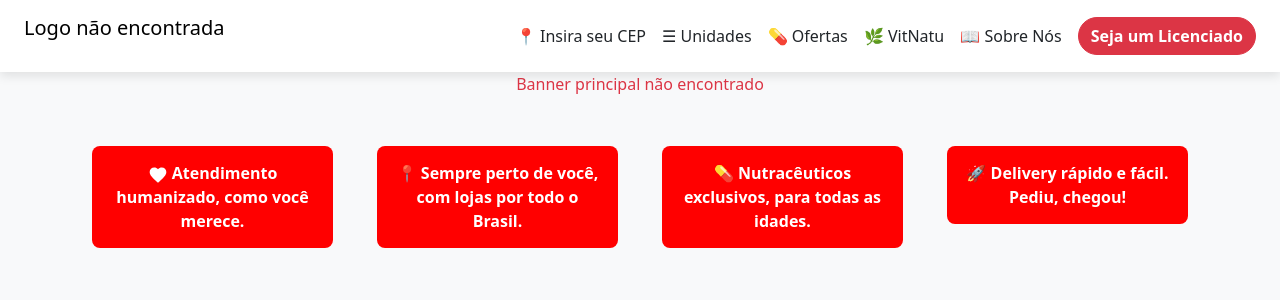
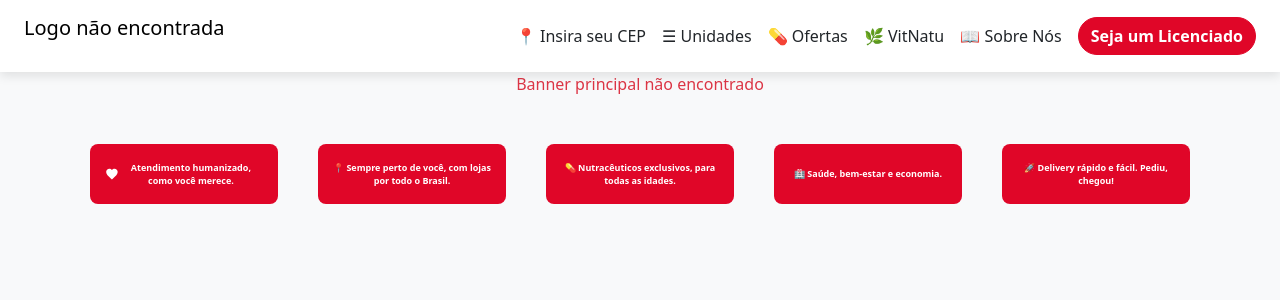
Before and after one commit to Emano4777/poupaqui-admin, a Flask app: template templates/index.html in a window 1280 px wide. Shown: the top 300 px of the page. Run offline with Flask 3, Linux system fonts and the light colour scheme; the template is opened without the code that fills it, so the values that code supplies are empty.

Commit message:
Corrigido bannerss

```diff
--- a/templates/index.html
+++ b/templates/index.html
@@ -34,7 +34,7 @@
         }
 
         .logo-img {
-            width: 150px;
+            width: 120px;
             height: auto;
         }
 
@@ -49,13 +49,18 @@
         }
 
         .advantage-box {
-            background: red;
+    background: rgb(224, 6, 40);
     color: white;
-            padding: 15px;
+    padding: 10px 15px; /* Reduzi o padding para diminuir a altura */
     border-radius: 8px;
     font-weight: bold;
     text-align: center;
-            margin: 10px;
+    margin: 8px;
+    display: flex;
+    align-items: center;
+    justify-content: center;
+    min-height: 60px; /* Reduzi a altura */
+    font-size: 9px; /* Diminuí um pouco o tamanho da fonte */
 }
 
         .navbar-custom {
@@ -65,9 +70,19 @@
         }
 
         .navbar-custom .btn-danger {
+    background-color: rgb(224, 6, 40);
+    border-color: rgb(224, 6, 40);
     border-radius: 20px;
     font-weight: bold;
 }
+
+@media (min-width: 768px) {
+    .col-md-5ths {
+        width: 20%;
+        float: left;
+    }
+}
+
     </style>
 </head>
 <body>
@@ -116,7 +131,7 @@
 <!-- ✅ Vantagens -->
 <div class="container my-4">
     <div class="row">
-        <div class="col-md-3">
+        <div class="col-md-5ths">
             <div class="advantage-box">
                 <svg width="20" height="20" viewBox="0 0 24 24" fill="white" xmlns="http://www.w3.org/2000/svg">
                     <path d="M12 21.35l-1.45-1.32C5.4 15.36 2 12.28 2 8.5 2 5.42 4.42 3 7.5 3c1.74 0 3.41.81 4.5 2.09C13.09 3.81 14.76 3 16.5 3 19.58 3 22 5.42 22 8.5c0 3.78-3.4 6.86-8.55 11.54L12 21.35z"/>
@@ -124,17 +139,22 @@
                 Atendimento humanizado, como você merece.
             </div>
         </div>
-        <div class="col-md-3">
+        <div class="col-md-5ths">
             <div class="advantage-box">
                 📍 Sempre perto de você, com lojas por todo o Brasil.
             </div>
         </div>
-        <div class="col-md-3">
+        <div class="col-md-5ths">
             <div class="advantage-box">
                 💊 Nutracêuticos exclusivos, para todas as idades.
             </div>
         </div>
-        <div class="col-md-3">
+        <div class="col-md-5ths">
+            <div class="advantage-box">
+                🏥 Saúde, bem-estar e economia.
+            </div>
+        </div>
+        <div class="col-md-5ths">
             <div class="advantage-box">
                 🚀 Delivery rápido e fácil. Pediu, chegou!
             </div>
```
Lines whose indentation alone changed are shown as unchanged.
